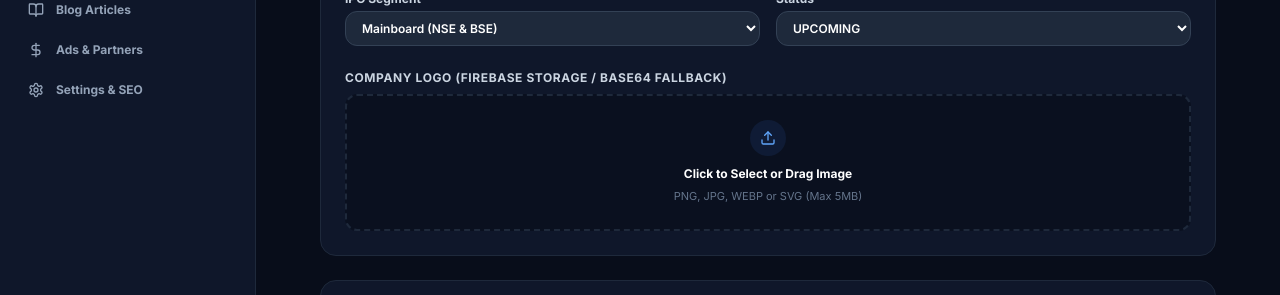
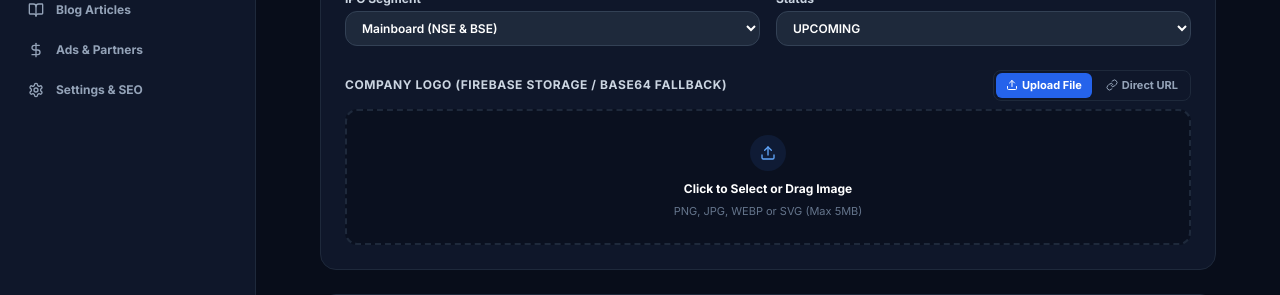
Before and after one commit to rajnishdesai23/ipolist, a Next.js app: page /admin/ipos/new in a window 1280 px wide. Shown: the part 361-656 px from the top of the page. Built offline with nearby package versions, Linux system fonts and the light colour scheme; no server answers; the database is empty.

Commit message:
Add Direct Image URL input option to ImageUploader component

```diff
--- a/src/components/ui/ImageUploader.tsx
+++ b/src/components/ui/ImageUploader.tsx
@@ -1,7 +1,7 @@
 "use client";
 
 import React, { useState, useRef } from "react";
-import { Upload, X, Image as ImageIcon, Loader2, RefreshCw } from "lucide-react";
+import { Upload, X, Link as LinkIcon, Loader2, RefreshCw, Check } from "lucide-react";
 import { uploadImageToStorage } from "@/lib/firebase/storage";
 
 interface ImageUploaderProps {
@@ -17,10 +17,11 @@ export function ImageUploader({
   value,
   onChange,
   folder = "ipos",
-  label = "Upload Image",
+  label = "Image Upload / Direct URL",
   placeholder = "PNG, JPG, WEBP or SVG (Max 5MB)",
-  defaultFallback,
 }: ImageUploaderProps) {
+  const [activeTab, setActiveTab] = useState<"upload" | "url">("upload");
+  const [urlInput, setUrlInput] = useState("");
   const [uploading, setUploading] = useState(false);
   const [error, setError] = useState<string | null>(null);
   const fileInputRef = useRef<HTMLInputElement>(null);
@@ -43,14 +44,54 @@ export function ImageUploader({
     }
   };
 
+  const handleApplyUrl = (e: React.FormEvent) => {
+    e.preventDefault();
+    if (!urlInput.trim()) return;
+    setError(null);
+    onChange(urlInput.trim());
+  };
+
   const handleRemove = () => {
     onChange("");
+    setUrlInput("");
     setError(null);
   };
 
   return (
     <div className="space-y-2">
-      {label && <label className="block text-xs font-bold text-slate-300 uppercase tracking-wider">{label}</label>}
+      <div className="flex items-center justify-between">
+        {label && <label className="block text-xs font-bold text-slate-300 uppercase tracking-wider">{label}</label>}
+
+        {/* Tab Switcher */}
+        {!value && (
+          <div className="flex items-center gap-1 bg-slate-900 border border-slate-800 p-0.5 rounded-lg text-[11px]">
+            <button
+              type="button"
+              onClick={() => setActiveTab("upload")}
+              className={`px-2.5 py-1 rounded-md font-bold transition-all flex items-center gap-1 ${
+                activeTab === "upload"
+                  ? "bg-blue-600 text-white shadow-sm"
+                  : "text-slate-400 hover:text-white"
+              }`}
+            >
+              <Upload className="w-3 h-3" />
+              <span>Upload File</span>
+            </button>
+            <button
+              type="button"
+              onClick={() => setActiveTab("url")}
+              className={`px-2.5 py-1 rounded-md font-bold transition-all flex items-center gap-1 ${
+                activeTab === "url"
+                  ? "bg-blue-600 text-white shadow-sm"
+                  : "text-slate-400 hover:text-white"
+              }`}
+            >
+              <LinkIcon className="w-3 h-3" />
+              <span>Direct URL</span>
+            </button>
+          </div>
+        )}
+      </div>
 
       {value ? (
         <div className="relative group bg-slate-950 border border-slate-800 rounded-xl p-3 flex items-center justify-between gap-4">
@@ -65,7 +106,9 @@ export function ImageUploader({
               />
             </div>
             <div className="min-w-0">
-              <span className="text-xs font-bold text-white block truncate">Image Uploaded</span>
+              <span className="text-xs font-bold text-white block truncate">
+                {value.startsWith("data:") ? "Uploaded Base64 Image" : value.startsWith("http") ? "Image URL Set" : "Image Set"}
+              </span>
               <span className="text-[11px] text-slate-400 block truncate max-w-xs">{value}</span>
             </div>
           </div>
@@ -75,7 +118,7 @@ export function ImageUploader({
               type="button"
               onClick={() => fileInputRef.current?.click()}
               className="p-1.5 text-slate-400 hover:text-white bg-slate-900 hover:bg-slate-800 rounded-lg transition-colors text-xs flex items-center gap-1 font-medium"
-              title="Change Image"
+              title="Change Image File"
             >
               <RefreshCw className="w-3.5 h-3.5" />
               <span className="hidden sm:inline">Change</span>
@@ -91,7 +134,7 @@ export function ImageUploader({
             </button>
           </div>
         </div>
-      ) : (
+      ) : activeTab === "upload" ? (
         <div
           onClick={() => fileInputRef.current?.click()}
           className={`border-2 border-dashed border-slate-800 hover:border-blue-500/50 bg-slate-950/60 hover:bg-slate-900/60 rounded-xl p-4 sm:p-5 text-center cursor-pointer transition-all ${
@@ -113,6 +156,23 @@ export function ImageUploader({
             </div>
           )}
         </div>
+      ) : (
+        <form onSubmit={handleApplyUrl} className="flex gap-2">
+          <input
+            type="url"
+            value={urlInput}
+            onChange={(e) => setUrlInput(e.target.value)}
+            placeholder="Paste direct image URL (https://...)"
+            className="flex-1 px-3 py-2 bg-slate-950 border border-slate-800 rounded-xl text-xs text-white placeholder-slate-500 focus:outline-none focus:border-blue-500"
+          />
+          <button
+            type="submit"
+            className="px-4 py-2 bg-blue-600 hover:bg-blue-500 text-white rounded-xl text-xs font-bold flex items-center gap-1 shrink-0 transition-colors"
+          >
+            <Check className="w-3.5 h-3.5" />
+            <span>Apply URL</span>
+          </button>
+        </form>
       )}
 
       {error && <p className="text-[11px] text-red-400 font-medium mt-1">{error}</p>}
```
